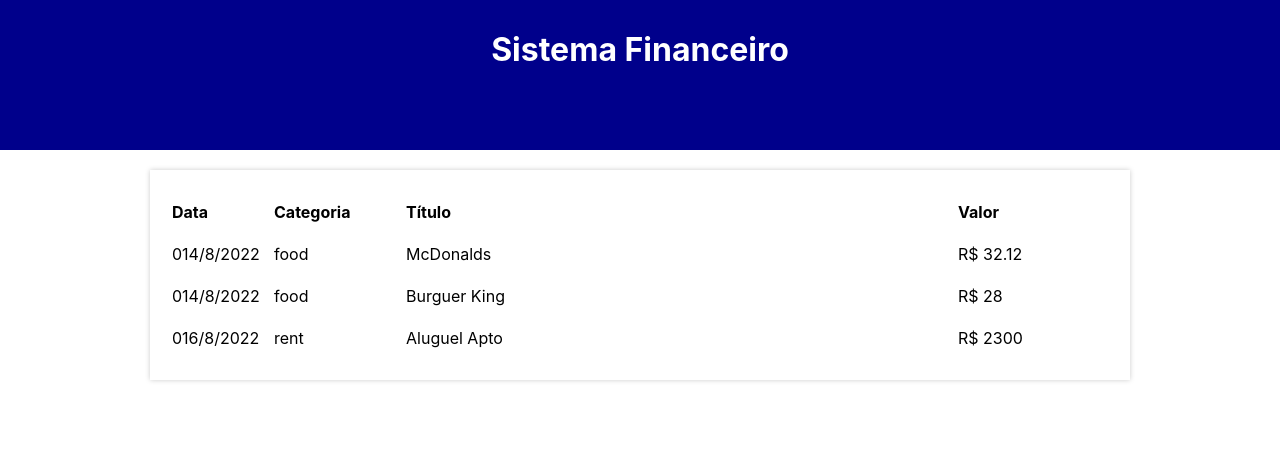
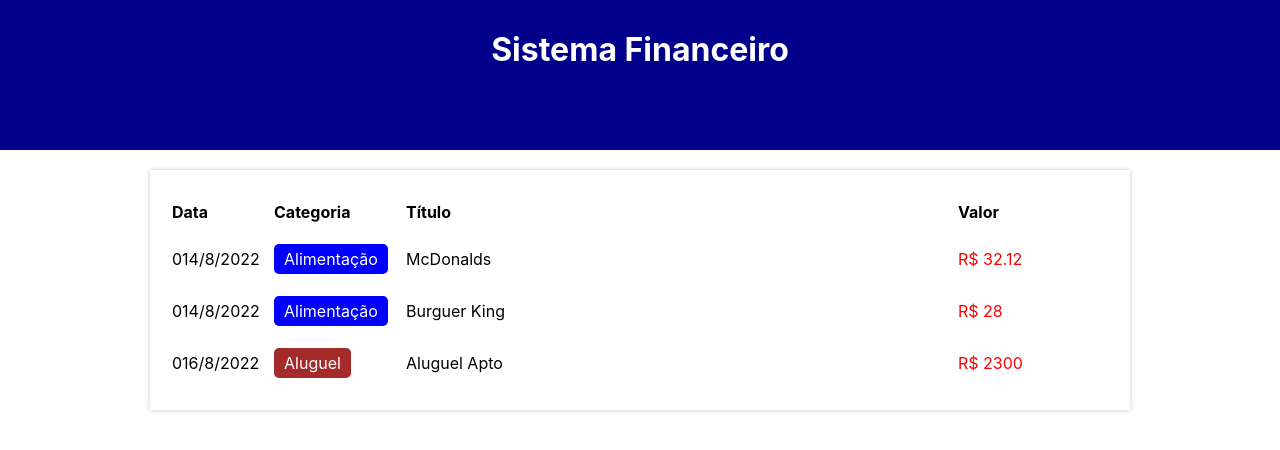
Before and after one commit to carloseduardob94/Expense-Tracker, a React (Create React App) app: page / in a window 1280 px wide. Shown: the top 450 px of the page. Built offline with nearby package versions, Linux system fonts and the light colour scheme.

Commit message:
TableItem updated

```diff
--- a/src/components/TableItem/index.tsx
+++ b/src/components/TableItem/index.tsx
@@ -1,6 +1,7 @@
-import { TableLine, TableColumn } from './styles'
+import { TableLine, TableColumn, Category, Value } from './styles'
 import { Item } from '../../types/Item'
 import { formatDate } from '../../helpers/dateFilter'
+import { categories } from  '../../data/categories'
 
 type Props = {
   item: Item
@@ -8,10 +9,24 @@ type Props = {
 export const TableItem = ({ item }: Props) => {
   return(
     <TableLine>
+
       <TableColumn>{formatDate(item.date)}</TableColumn>
-      <TableColumn>{item.category}</TableColumn>
+
+      <TableColumn>
+        <Category color={categories[item.category].color}>
+          {categories[item.category].title}
+        </Category>
+      </TableColumn>
+
       <TableColumn>{item.title}</TableColumn>
-      <TableColumn>R$ {item.value}</TableColumn>
+
+      <TableColumn>
+        <Value color={categories[item.category].expense ? 'red' : 'green'}>
+          R$ {item.value}
+        </Value>
+
+      </TableColumn>
+
     </TableLine>
   )
 }
--- a/src/components/TableItem/styles.ts
+++ b/src/components/TableItem/styles.ts
@@ -6,3 +6,16 @@ export const TableColumn = styled.td`
   padding: 10px 0;
 
 `;
+
+export const Category = styled.div<{color: string}>`
+  display: inline-block;
+  padding: 5px 10px;
+  border-radius: 5px;
+  color: #fff;
+
+  background-color: ${props => props.color};
+`;
+
+export const Value = styled.div<{color: string}>`
+  color: ${props => props.color};
+`;
```
